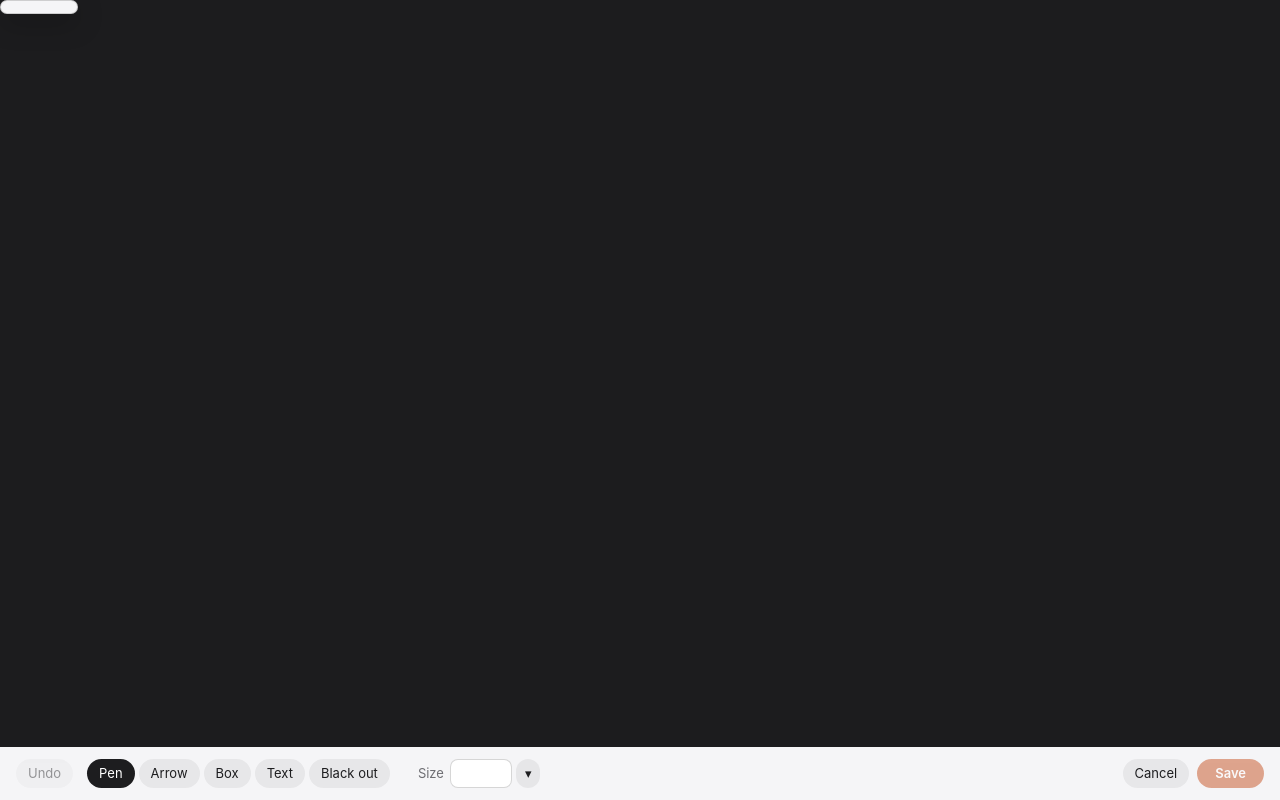
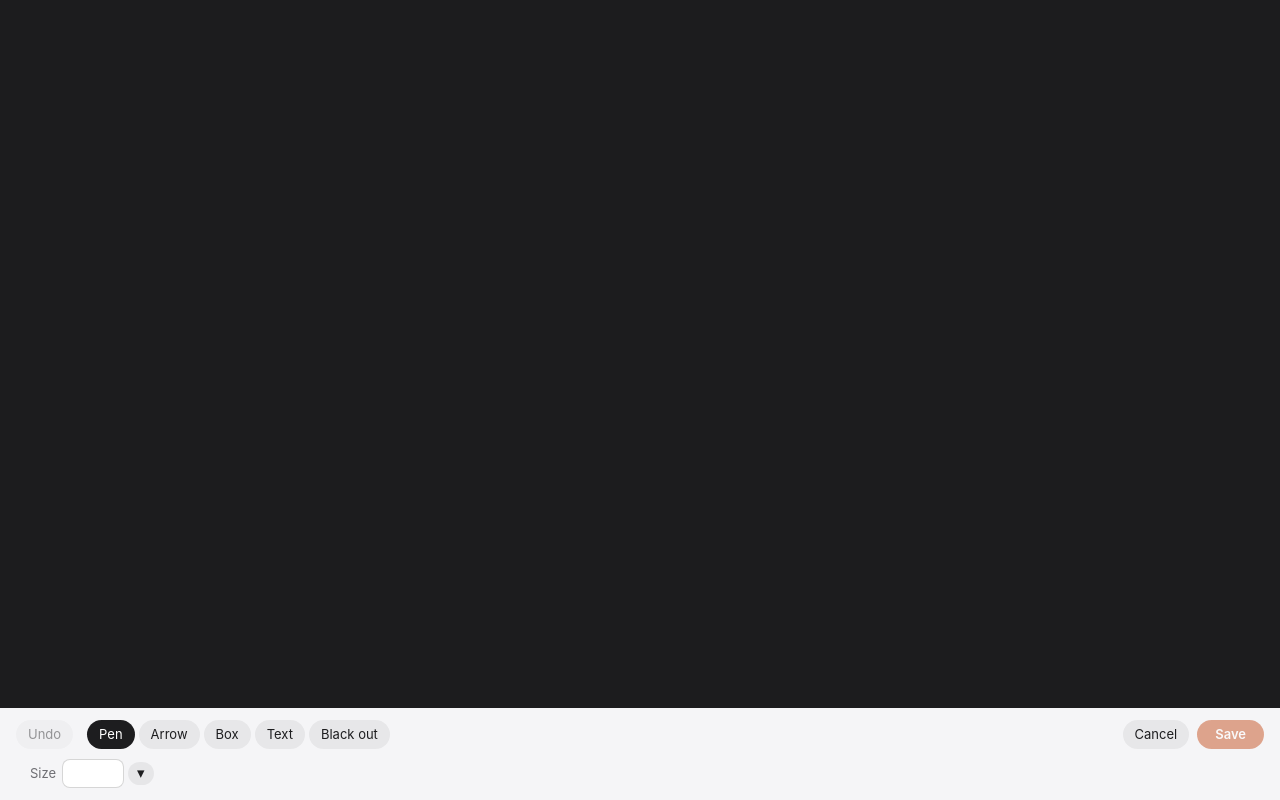
Before and after one commit to oracola91/convert-wheel, a website: page src/markup.html in a window 1280 px wide. Drawn offline with Linux system fonts and the light colour scheme.

Commit message:
Mark up: the bar in two rows, the size list kept hidden, words box lined up

```diff
--- a/src/editor.css
+++ b/src/editor.css
@@ -447,6 +447,20 @@ footer input:focus-visible,
   background: conic-gradient(#e5322d, #f5c400, #21a148, #1fb5c9, #1d6fe5, #9b4dde, #e5322d);
 }
 
+/* Two rows on purpose: what to do on top, how it looks underneath. */
+footer.rows {
+  flex-direction: column;
+  align-items: stretch;
+  gap: 10px;
+}
+
+.row {
+  display: flex;
+  flex-wrap: wrap;
+  align-items: center;
+  gap: 10px 14px;
+}
+
 .combo {
   display: flex;
   align-items: center;
@@ -463,7 +477,9 @@ footer input:focus-visible,
 }
 
 #sizeOpen {
-  padding: 6px 9px;
+  padding: 4px 9px;
+  font-size: 1.15em;
+  line-height: 1;
 }
 
 #sizeValue:disabled,
@@ -484,8 +500,9 @@ footer input:focus-visible,
   box-shadow: 0 8px 28px rgba(0, 0, 0, 0.28);
 }
 
+/* !important: the list's own display (an id rule) would win over [hidden]. */
 .pop[hidden] {
-  display: none;
+  display: none !important;
 }
 
 #sizes {
--- a/src/markup.html
+++ b/src/markup.html
@@ -13,7 +13,8 @@
       <canvas id="photo" role="img" aria-label="The picture, with what is drawn on it"></canvas>
       <p id="message" hidden></p>
     </div>
-    <footer>
+    <footer class="rows">
+      <div class="row">
         <button type="button" id="undo" disabled>Undo</button>
         <div class="group" role="group" aria-label="Tool">
           <button type="button" data-tool="pen" aria-pressed="true">Pen</button>
@@ -22,15 +23,18 @@
           <button type="button" data-tool="text" aria-pressed="false">Text</button>
           <button type="button" data-tool="redact" aria-pressed="false">Black out</button>
         </div>
+        <div class="end">
+          <button type="button" id="cancel">Cancel</button>
+          <button type="button" id="apply" class="primary" disabled>Save</button>
+        </div>
+      </div>
+      <div class="row">
         <div id="colours" class="group" role="group" aria-label="Colour"></div>
         <div class="combo">
           <label for="sizeValue">Size</label>
           <input id="sizeValue" inputmode="numeric" maxlength="3" autocomplete="off" spellcheck="false">
           <button type="button" id="sizeOpen" aria-label="Pick a size" aria-haspopup="listbox" aria-expanded="false" aria-controls="sizes">&#9662;</button>
         </div>
-      <div class="end">
-        <button type="button" id="cancel">Cancel</button>
-        <button type="button" id="apply" class="primary" disabled>Save</button>
       </div>
     </footer>
     <div id="sizes" class="pop" role="listbox" aria-label="Sizes" hidden></div>
--- a/src/markup.js
+++ b/src/markup.js
@@ -236,7 +236,7 @@ function styleTyping() {
   box.style.color = hexOf(colour);
   // The canvas puts the top of the letters at `at`; the box centres them in its line.
   box.style.left = `${view.left + at[0] * view.scale}px`;
-  box.style.top = `${view.top + at[1] * view.scale - px * 0.1}px`;
+  box.style.top = `${view.top + at[1] * view.scale - px * 0.16}px`;
   typing.px = px;
   fitTyping();
 }
```
Lines whose indentation alone changed are shown as unchanged.
